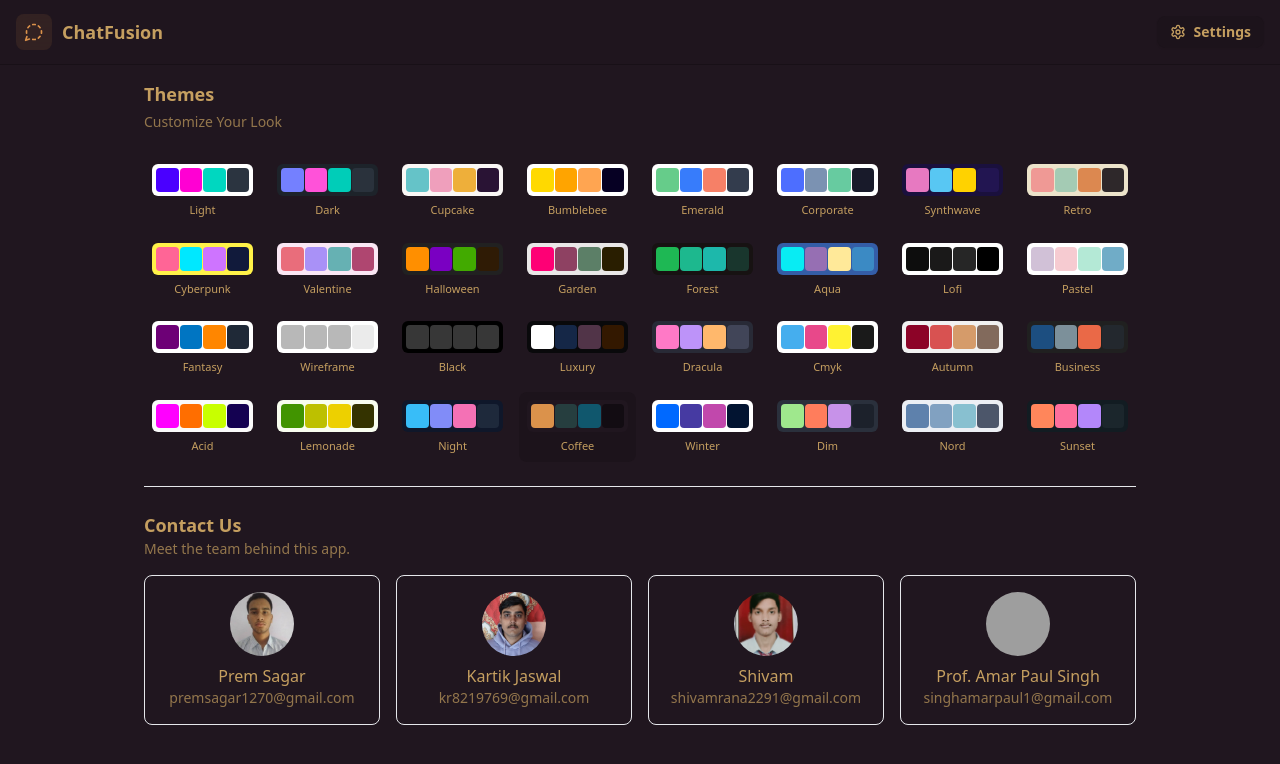
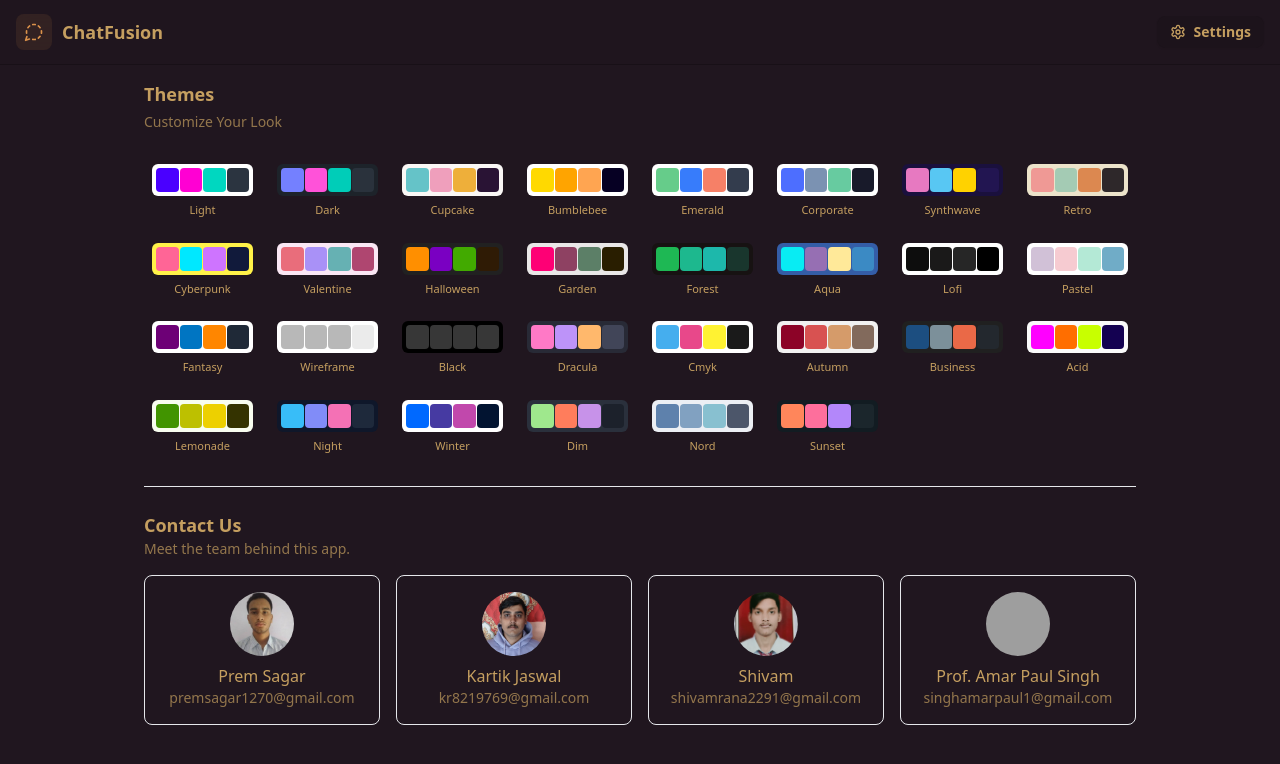
Before and after one commit to premsagar1270/chat-fusion, a React (Vite) app in the folder frontend/: page /settings in a window 1280 px wide. Shown: the top 764 px of the page. Built offline with nearby package versions, Linux system fonts and the light colour scheme; no server answers; grey boxes are pictures that could not be loaded.

Commit message:
Just removed some themes

```diff
--- a/frontend/src/constants/index.js
+++ b/frontend/src/constants/index.js
@@ -18,7 +18,7 @@ export const THEMES = [
   "fantasy",
   "wireframe",
   "black",
-  "luxury",
+  // "luxury",
   "dracula",
   "cmyk",
   "autumn",
@@ -26,7 +26,7 @@ export const THEMES = [
   "acid",
   "lemonade",
   "night",
-  "coffee",
+  // "coffee",
   "winter",
   "dim",
   "nord",
```
